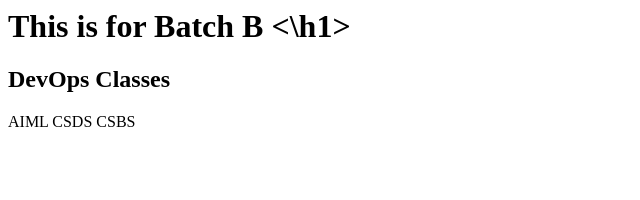
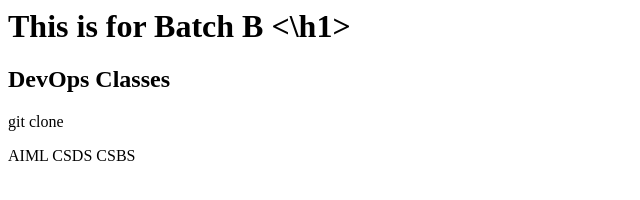
Before and after one commit to Mridul-Srivastava03/dev_ops, a plain HTML site: page index.html in a window 1280 px wide. Shown: the whole page, without its empty margins (0-640 px from the left). Drawn offline with Linux system fonts and the light colour scheme.

Commit message:
clone repository

```diff
--- a/index.html
+++ b/index.html
@@ -5,6 +5,7 @@
 	<h2>
 		DevOps Classes
 	</h2>
+	<p>git clone</p>
 	<p>
 		AIML CSDS CSBS
 	</p>
```
